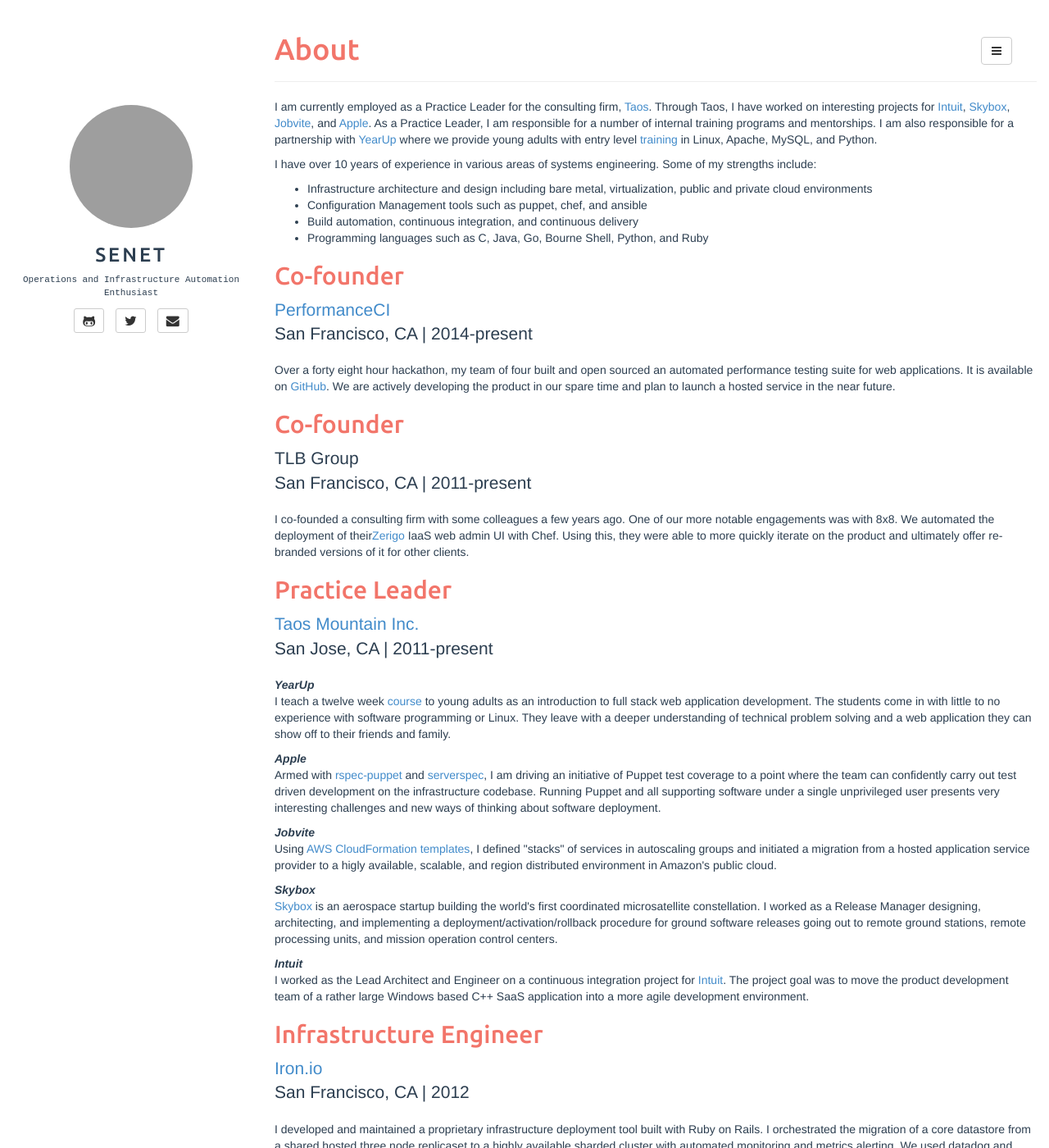
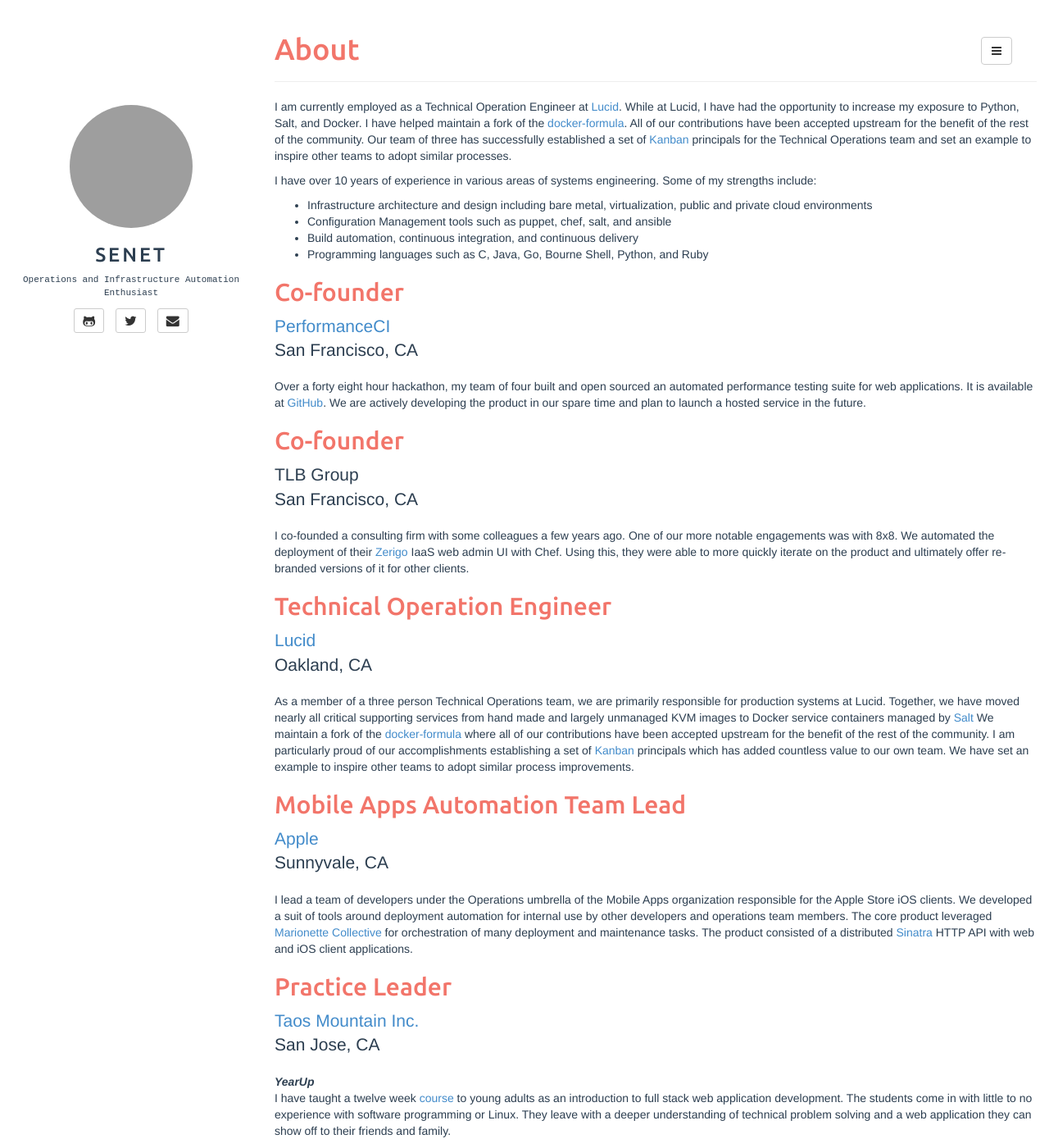
Before and after one commit to cdarwin/cdarwin.github.io, a Jekyll site: the page built from about.html, in a window 1280 px wide and 1400 px high. Shown: the whole window at 82% size. Built offline with Jekyll 4.4.1, drawn with Linux system fonts in a browser that asks for light colours; some of the changed text lies outside the part shown; grey boxes are pictures that could not be loaded.

Commit message:
Update resume with current experiences

```diff
--- a/about.html
+++ b/about.html
@@ -3,39 +3,54 @@
 title: About
 tagline:
 ---
-<p>I am currently employed as a Practice Leader for the consulting firm, <a href="http://taos.com/">Taos</a>. Through Taos, I have worked on interesting projects for <a href="http://quickbase.intuit.com/">Intuit</a>, <a href="http://skybox.com/">Skybox</a>, <a href="http://recruiting.jobvite.com/">Jobvite</a>, and <a href="http://store.apple.com/us">Apple</a>. As a Practice Leader, I am responsible for a number of internal training programs and mentorships. I am also responsible for a partnership with <a href="http://www.yearup.org/">YearUp</a> where we provide young adults with entry level <a href="http://taosmountain.github.io/YearUp/">training</a> in Linux, Apache, MySQL, and Python.</p>
+<p>I am currently employed as a Technical Operation Engineer at <a href="https://www.lucidconnects.com/">Lucid</a>. While at Lucid, I have had the opportunity to increase my exposure to Python, Salt, and Docker. I have helped maintain a fork of the <a href="https://github.com/luciddg/docker-formula">docker-formula</a>. All of our contributions have been accepted upstream for the benefit of the rest of the community. Our team of three has successfully established a set of <a href="https://en.wikipedia.org/wiki/Kanban">Kanban</a> principals for the Technical Operations team and set an example to inspire other teams to adopt similar processes.</p>
+
 <p>I have over 10 years of experience in various areas of systems engineering. Some of my strengths include:</p>
 
 <ul>
   <li>Infrastructure architecture and design including bare metal, virtualization, public and private cloud environments</li>
-  <li>Configuration Management tools such as puppet, chef, and ansible</li>
+  <li>Configuration Management tools such as puppet, chef, salt, and ansible</li>
   <li>Build automation, continuous integration, and continuous delivery</li>
   <li>Programming languages such as C, Java, Go, Bourne Shell, Python, and Ruby</li>
 </ul>
 
 <h2>Co-founder</h2>
-<p class="lead"><a href="http://www.performanceci.com/">PerformanceCI</a><br>San Francisco, CA | 2014-present</p>
+<p class="lead"><a href="http://www.performanceci.com/">PerformanceCI</a><br>San Francisco, CA</p>
 
 <p>
-  Over a forty eight hour hackathon, my team of four built and open sourced an automated performance testing suite for web applications. It is available on <a href="https://github.com/performanceci/performanceci-core">GitHub</a>. We are actively developing the product in our spare time and plan to launch a hosted service in the near future.
+  Over a forty eight hour hackathon, my team of four built and open sourced an automated performance testing suite for web applications. It is available at <a href="https://github.com/performanceci/performanceci-core">GitHub</a>. We are actively developing the product in our spare time and plan to launch a hosted service in the future.
 </p>
 
 <h2>Co-founder</h2>
-<p class="lead">TLB Group<br>San Francisco, CA | 2011-present</p>
+<p class="lead">TLB Group<br>San Francisco, CA</p>
 
 <p>
-  I co-founded a consulting firm with some colleagues a few years ago. One of our more notable engagements was with 8x8. We automated the deployment of their<a href="http://www.zerigo.com/">Zerigo</a> IaaS web admin UI with Chef. Using this, they were able to more quickly iterate on the product and ultimately offer re-branded versions of it for other clients.
+  I co-founded a consulting firm with some colleagues a few years ago. One of our more notable engagements was with 8x8. We automated the deployment of their <a href="http://www.zerigo.com/">Zerigo</a> IaaS web admin UI with Chef. Using this, they were able to more quickly iterate on the product and ultimately offer re-branded versions of it for other clients.
+</p>
+
+<h2>Technical Operation Engineer</h2>
+<p class="lead"><a href="https://www.lucidconnects.com/">Lucid</a><br>Oakland, CA</p>
+
+<p>
+  As a member of a three person Technical Operations team, we are primarily responsible for production systems at Lucid. Together, we have moved nearly all critical supporting services from hand made and largely unmanaged KVM images to Docker service containers managed by <a href="http://saltstack.com/">Salt</a> We maintain a fork of the <a href="https://github.com/luciddg/docker-formula">docker-formula</a> where all of our contributions have been accepted upstream for the benefit of the rest of the community. I am particularly proud of our accomplishments establishing a set of <a href="https://en.wikipedia.org/wiki/Kanban">Kanban</a> principals which has added countless value to our own team. We have set an example to inspire other teams to adopt similar process improvements.
+</p>
+
+<h2>Mobile Apps Automation Team Lead</h2>
+<p class="lead"><a href="http://www.apple.com/">Apple</a><br>Sunnyvale, CA</p>
+
+<p>
+  I lead a team of developers under the Operations umbrella of the Mobile Apps organization responsible for the Apple Store iOS clients. We developed a suit of tools around deployment automation for internal use by other developers and operations team members. The core product leveraged <a href="https://puppetlabs.com/mcollective">Marionette Collective</a> for orchestration of many deployment and maintenance tasks. The product consisted of a distributed <a href="http://www.sinatrarb.com/">Sinatra</a> HTTP API with web and iOS client applications.
 </p>
 
 <h2>Practice Leader</h2>
-<p class="lead"><a href="http://www.taos.com/">Taos Mountain Inc.</a><br>San Jose, CA | 2011-present</p>
+<p class="lead"><a href="http://www.taos.com/">Taos Mountain Inc.</a><br>San Jose, CA</p>
 
 <p><b><i>YearUp</i></b><br />
-  I teach a twelve week <a href="http://taosmountain.github.io/YearUp/">course</a> to young adults as an introduction to full stack web application development. The students come in with little to no experience with software programming or Linux. They leave with a deeper understanding of technical problem solving and a web application they can show off to their friends and family.
+  I have taught a twelve week <a href="http://taosmountain.github.io/YearUp/">course</a> to young adults as an introduction to full stack web application development. The students come in with little to no experience with software programming or Linux. They leave with a deeper understanding of technical problem solving and a web application they can show off to their friends and family.
 </p>
 
 <p><b><i>Apple</i></b><br />
-  Armed with <a href="http://rspec-puppet.com/">rspec-puppet</a> and <a href="http://serverspec.org/">serverspec</a>, I am driving an initiative of Puppet test coverage to a point where the team can confidently carry out test driven development on the infrastructure codebase. Running Puppet and all supporting software under a single unprivileged user presents very interesting challenges and new ways of thinking about software deployment.
+  Armed with <a href="http://rspec-puppet.com/">rspec-puppet</a> and <a href="http://serverspec.org/">serverspec</a>, I lead an initiative of Puppet test coverage to a point where the team can confidently carry out test driven development on the infrastructure codebase. Running Puppet and all supporting software under a single unprivileged user presented very interesting challenges and new ways of thinking about software deployment.
 </p>
 
 <p><b><i>Jobvite</i></b><br />
@@ -51,14 +66,14 @@
 </p>
 
 <h2>Infrastructure Engineer</h2>
-<p class="lead"><a href="http://www.iron.io/">Iron.io</a><br>San Francisco, CA | 2012</p>
+<p class="lead"><a href="http://www.iron.io/">Iron.io</a><br>San Francisco, CA</p>
 
 <p>
   I developed and maintained a proprietary infrastructure deployment tool built with Ruby on Rails. I orchestrated the migration of a core datastore from a shared hosted three node replicaset to a highly available sharded cluster with automated monitoring and metrics alerting. We used datadog and stathat to collect metrics about our backend applications and infrastructure. We used tools such as Pingdom, Papertrail, and PagerDuty to triage alerting of trivial to emergency situations.
 </p>
 
 <h2>Senior Systems Engineer</h2>
-<p class="lead">FSU Program in Neuroscience</a><br>Tallahassee, FL | 2007-20011</p>
+<p class="lead">FSU Program in Neuroscience</a><br>Tallahassee, FL</p>
 
 <p>
   I developed all system software and web applications for the Program in Neuroscience at Florida State University. I consolidated hardware with Xen (initially) and (ultimately) VMWare ESXi. I managed a team of support technicians serving roughly 200 faculty, staff and students distributed across the main FSU campus including the Lab Animal Research facility as well as the lab and office of the dean of the College of Arts and Sciences.
```
